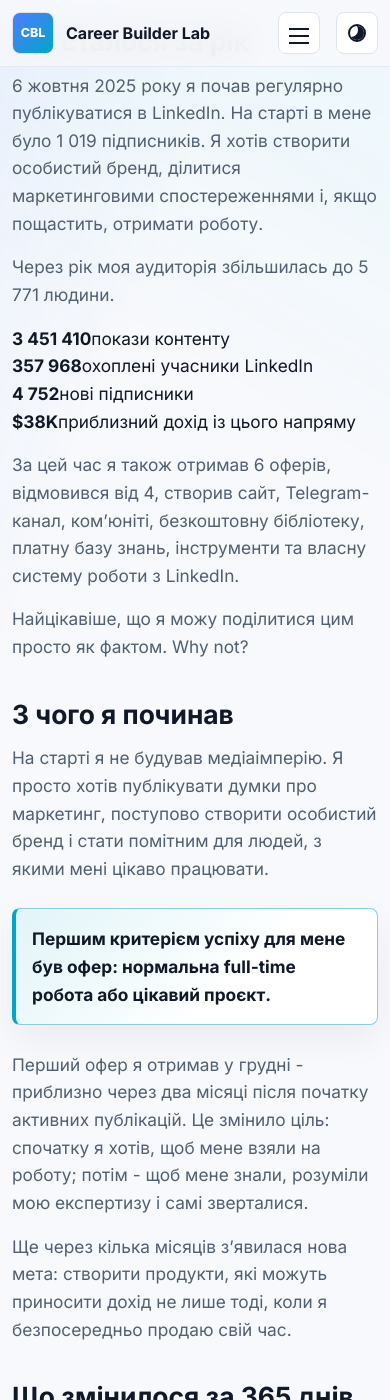
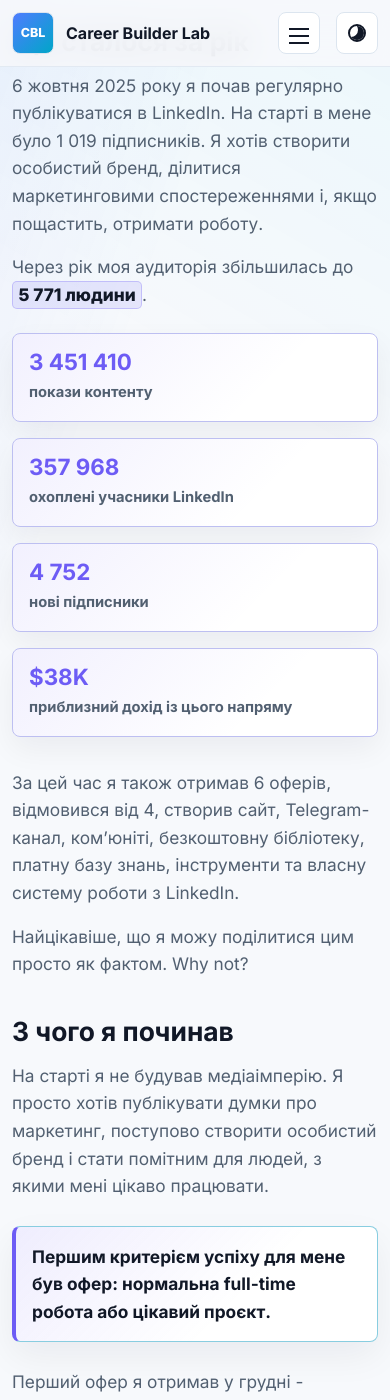
Before and after one commit to jenya112115-source/careerbuilderlab, a Jekyll site: the page built from _resources/1year.md, in a window 390 px wide and 1400 px high, scrolled down 1181 px. Built offline with Jekyll 4.4.1, drawn with Linux system fonts in a browser that asks for light colours.

Commit message:
Add files via upload

```diff
--- a/assets/css/main.css
+++ b/assets/css/main.css
@@ -801,6 +801,24 @@
 }
 
 .premium-show-all .button {
+  min-width: min(100%, 260px);
+}
+
+.knowledge-grid .knowledge-card.knowledge-card-extra {
+  display: none;
+}
+
+.knowledge-grid .knowledge-card.knowledge-card-extra.is-visible {
+  display: flex;
+}
+
+.knowledge-show-all {
+  display: flex;
+  justify-content: center;
+  margin-top: 2rem;
+}
+
+.knowledge-show-all .button {
   min-width: min(100%, 260px);
 }
 
@@ -2751,6 +2769,164 @@
     var(--surface);
 }
 
+.year-resource .year-highlight {
+  display: inline-block;
+  padding: .08rem .34rem;
+  border: 1px solid color-mix(in srgb, var(--violet) 28%, transparent);
+  border-radius: 5px;
+  background: color-mix(in srgb, var(--violet) 12%, transparent);
+  color: var(--text);
+  font-weight: 850;
+  line-height: 1.35;
+  transition: transform .2s ease, background .2s ease, border-color .2s ease;
+}
+
+@media (min-width: 721px) {
+  .year-resource .article-header {
+    padding-bottom: 2.75rem;
+  }
+
+  .year-resource .article-header h1 {
+    max-width: 820px;
+    font-size: clamp(2.35rem, 4.2vw, 4.25rem);
+  }
+}
+
+@media (hover: hover) {
+  .year-resource .year-highlight:hover {
+    transform: translateY(-1px);
+    border-color: color-mix(in srgb, var(--violet) 64%, var(--border));
+    background: color-mix(in srgb, var(--violet) 20%, transparent);
+  }
+}
+
+.year-stat-grid,
+.year-content-grid,
+.year-case-grid {
+  display: grid;
+  gap: 1rem;
+  margin: 1.5rem 0 2rem;
+}
+
+.year-stat-grid {
+  grid-template-columns: repeat(2, minmax(0, 1fr));
+}
+
+.year-stat-grid article,
+.year-content-grid article,
+.year-case-grid article {
+  padding: clamp(1rem, 2.4vw, 1.35rem);
+  border: 1px solid color-mix(in srgb, var(--violet) 28%, var(--border));
+  border-radius: 8px;
+  background:
+    linear-gradient(135deg, color-mix(in srgb, var(--violet) 9%, transparent), transparent 68%),
+    var(--surface);
+  box-shadow: 0 12px 30px rgba(15, 23, 42, .055);
+}
+
+.year-stat-grid strong,
+.year-case-grid strong {
+  display: block;
+  color: var(--violet);
+  font-size: clamp(1.4rem, 4vw, 2.1rem);
+  line-height: 1.1;
+}
+
+.year-stat-grid span {
+  display: block;
+  margin-top: .42rem;
+  color: var(--text-muted);
+  font-size: .92rem;
+  font-weight: 700;
+}
+
+.year-content-grid {
+  grid-template-columns: repeat(2, minmax(0, 1fr));
+}
+
+.year-content-grid article:last-child {
+  border-color: color-mix(in srgb, var(--cyan) 30%, var(--border));
+  background:
+    linear-gradient(135deg, color-mix(in srgb, var(--cyan) 9%, transparent), transparent 68%),
+    var(--surface);
+}
+
+.year-content-grid h3,
+.year-case-grid h3 {
+  margin: .35rem 0 .65rem;
+  color: var(--text);
+  font-size: 1.18rem;
+  line-height: 1.28;
+}
+
+.year-content-grid ul {
+  margin-bottom: 0;
+}
+
+.year-case-grid {
+  grid-template-columns: repeat(3, minmax(0, 1fr));
+}
+
+.year-case-grid article:nth-child(2) {
+  border-color: color-mix(in srgb, var(--cyan) 30%, var(--border));
+  background:
+    linear-gradient(135deg, color-mix(in srgb, var(--cyan) 9%, transparent), transparent 68%),
+    var(--surface);
+}
+
+.year-case-grid article:nth-child(3) {
+  border-color: color-mix(in srgb, var(--blue) 30%, var(--border));
+  background:
+    linear-gradient(135deg, color-mix(in srgb, var(--blue) 9%, transparent), transparent 68%),
+    var(--surface);
+}
+
+.year-case-grid p {
+  margin-bottom: 0;
+}
+
+.year-resource .year-key-callout {
+  border-left-color: var(--violet);
+  background:
+    linear-gradient(135deg, color-mix(in srgb, var(--violet) 11%, transparent), transparent 62%),
+    var(--surface);
+}
+
+.year-resource .year-members-callout {
+  border-left-color: var(--cyan);
+  background:
+    linear-gradient(135deg, color-mix(in srgb, var(--cyan) 13%, transparent), transparent 62%),
+    var(--surface);
+}
+
+.year-resource .year-choice-callout {
+  border-left-color: var(--cyan);
+  background:
+    linear-gradient(135deg, color-mix(in srgb, var(--cyan) 13%, transparent), transparent 62%),
+    var(--surface);
+}
+
+.year-resource .year-inline-image {
+  margin: 1.6rem 0 2.1rem;
+}
+
+.year-resource .year-inline-image img {
+  width: 100%;
+  border: 1px solid color-mix(in srgb, var(--violet) 28%, var(--border));
+  border-radius: 8px;
+  background: var(--surface-muted);
+  box-shadow: 0 18px 44px rgba(15, 23, 42, .08);
+}
+
+.year-resource .article-body table:first-of-type th,
+.year-resource .article-body table:first-of-type td {
+  text-align: center;
+}
+
+.year-resource .article-body > h2 + h3 {
+  margin-top: 2.25rem;
+}
+
 @media (max-width: 620px) {
   .timing-stat-grid,
   .timing-window-grid {
@@ -2764,6 +2940,12 @@
   .best-time-resource .article-body th,
   .best-time-resource .article-body td {
     padding: .75rem .65rem;
+  }
+
+  .year-stat-grid,
+  .year-content-grid,
+  .year-case-grid {
+    grid-template-columns: 1fr;
   }
 }
 
```
